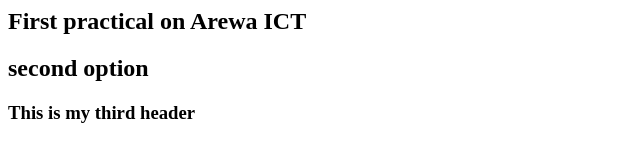
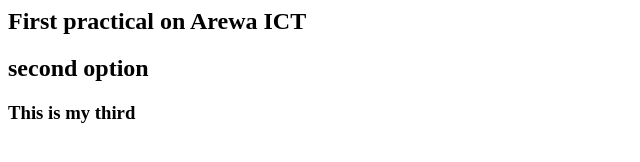
Before and after one commit to Iroskiey/Iroskiey1, a plain HTML site: page index.html in a window 1280 px wide. Shown: the full height of the page, 0-640 px from the left. Drawn offline with Linux system fonts and the light colour scheme.

Commit message:
changes have been made

```diff
--- a/index.html
+++ b/index.html
@@ -1,3 +1,3 @@
 <h2>First practical on Arewa ICT</h2>
 <h2>second option</h2>
-<h3>This is my third header</h3>
+<h3>This is my third</h3>
```
Also changed, not shown: index2.html (+1 -1 lines).
